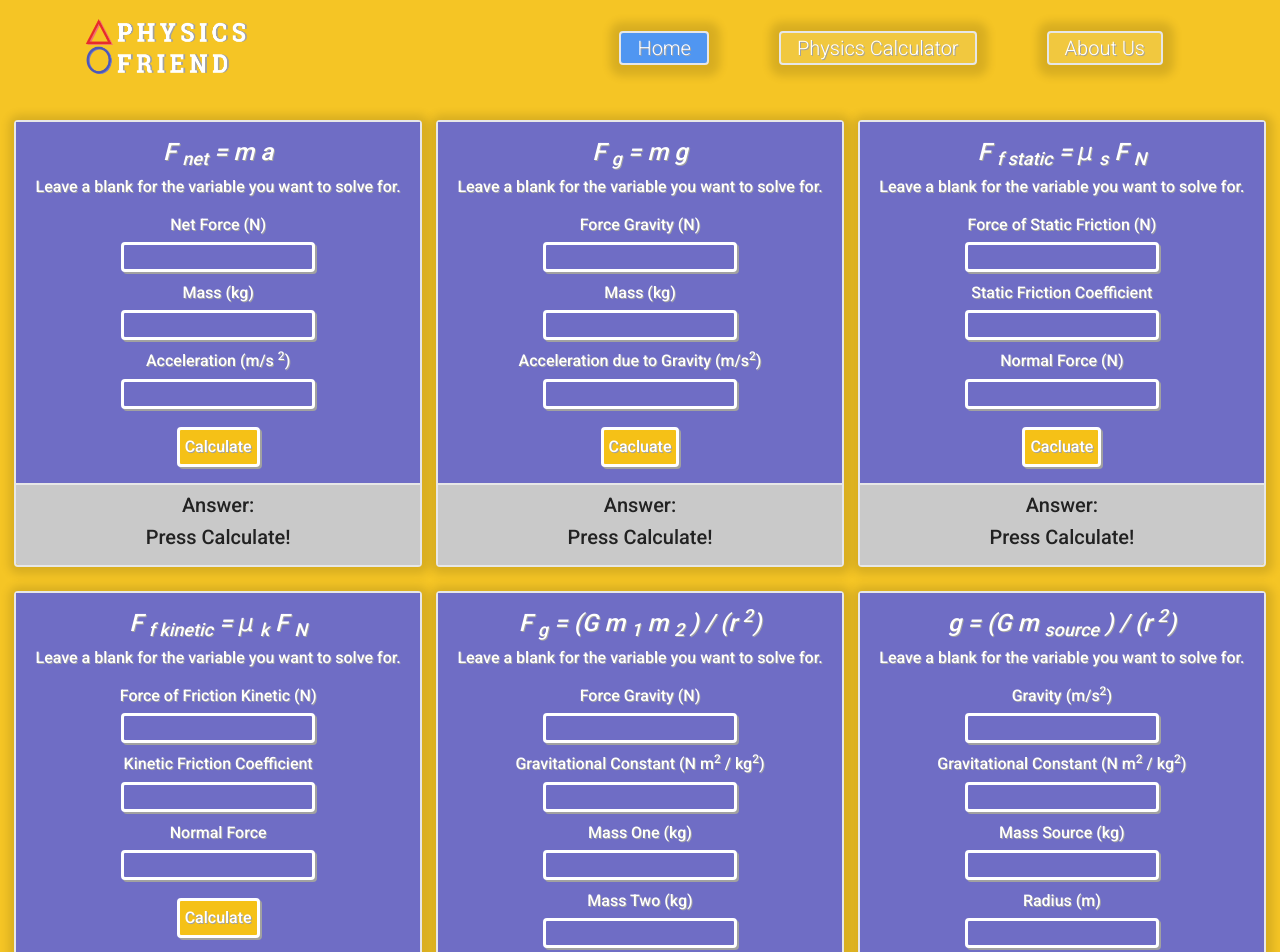
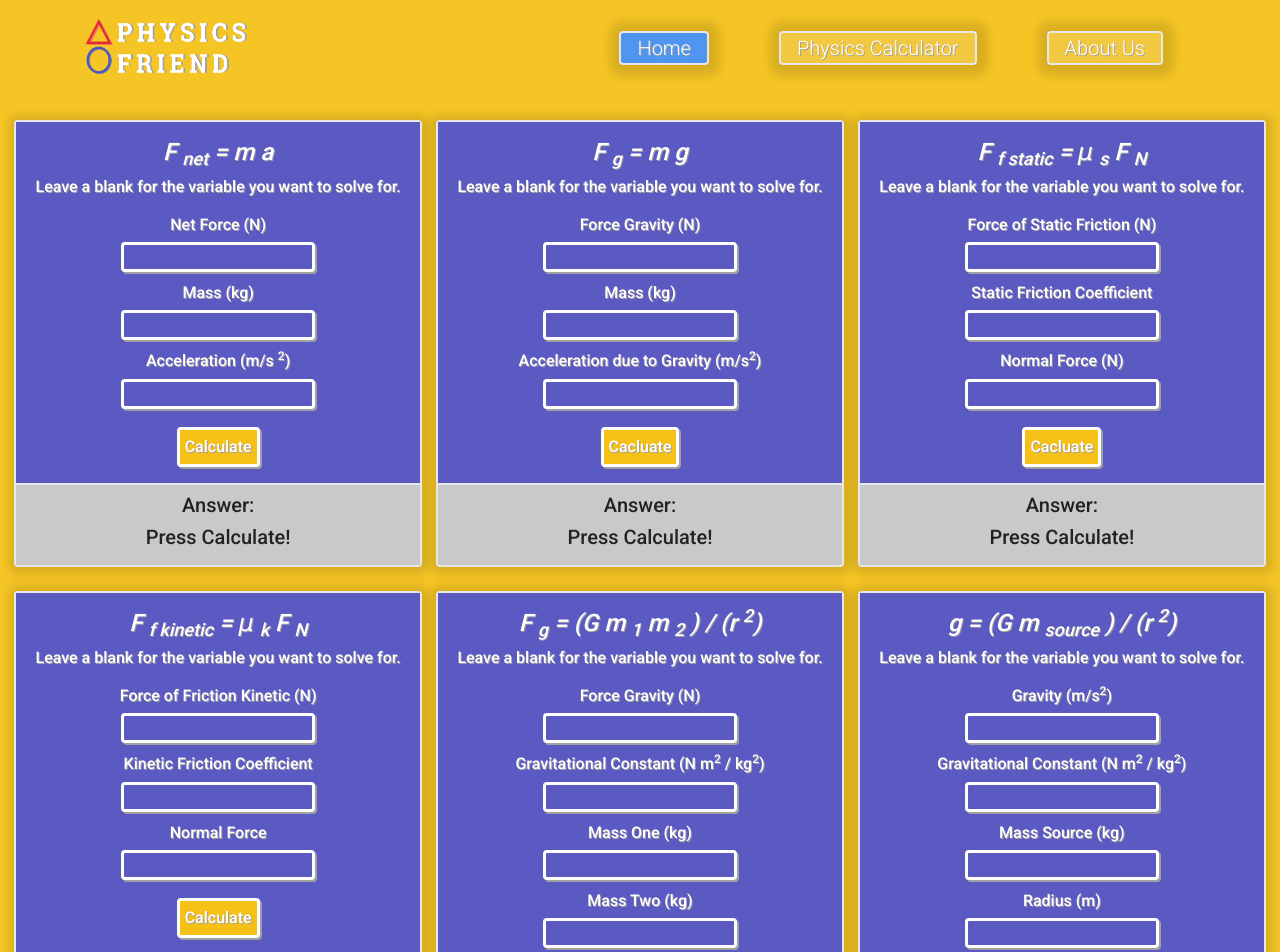
Before and after one commit to Sparsh101AI/Physics-Friend-Application, a React (Create React App) app: page /Dynamics in a window 1280 px wide. Shown: the top 952 px of the page. Built offline with nearby package versions, Linux system fonts and the light colour scheme.

Commit message:
Finished -- Probably just some final touches left

```diff
--- a/src/Dynamics/Dynamics.css
+++ b/src/Dynamics/Dynamics.css
@@ -1,3 +1,3 @@
 #d1 {
-  background-color: rgb(111, 109, 197) !important;
+  background-color: rgb(91, 89, 194) !important;
 }
--- a/src/Dynamics/Dynamics.js
+++ b/src/Dynamics/Dynamics.js
@@ -4,6 +4,264 @@ import CardGroup from "react-bootstrap/CardGroup";
 import React from "react";
 
 function Dynamics() {
+  //Force Variables
+  const [fma_Answer, setFMA_Answer] = React.useState("Press Calculate!");
+  const [fma_F, setFMA_F] = React.useState("");
+  const [fma_M, setFMA_M] = React.useState("");
+  const [fma_A, setFMA_A] = React.useState("");
+  let changeFMA_F = (event) => {
+    const newValue = event.target.value;
+    setFMA_F(newValue);
+  };
+  let changeFMA_M = (event) => {
+    const newValue = event.target.value;
+    setFMA_M(newValue);
+  };
+  let changeFMA_A = (event) => {
+    const newValue = event.target.value;
+    setFMA_A(newValue);
+  };
+  let changeFMA_Answer = () => {
+    const fma_variables = [fma_F, fma_M, fma_A];
+    let counter = 0;
+    for (var i = 0; i < fma_variables.length; i++) {
+      if (fma_variables[i] === "") counter++;
+    }
+    if (counter > 1) {
+      setFMA_Answer("ERROR");
+      return;
+    }
+    if (counter === 0 && parseInt(fma_F) === fma_M * fma_A) {
+      setFMA_Answer("Equation is Correct");
+      return;
+    } else if (counter === 0) {
+      setFMA_Answer("Equation is Incorrect");
+      return;
+    }
+    if (fma_F === "") setFMA_Answer(fma_M * fma_A + " N");
+    if (fma_M === "") setFMA_Answer(fma_F / fma_A + " kg");
+    if (fma_A === "") setFMA_Answer(fma_F / fma_M + " m/s²");
+  };
+  //Force Gravity Formula
+  const [fmg_Answer, setFMG_Answer] = React.useState("Press Calculate!");
+  const [fmg_F, setFMG_F] = React.useState("");
+  const [fmg_M, setFMG_M] = React.useState("");
+  const [fmg_G, setFMG_G] = React.useState("");
+  let changeFMG_F = (event) => {
+    const newValue = event.target.value;
+    setFMG_F(newValue);
+  };
+  let changeFMG_M = (event) => {
+    const newValue = event.target.value;
+    setFMG_M(newValue);
+  };
+  let changeFMG_G = (event) => {
+    const newValue = event.target.value;
+    setFMG_G(newValue);
+  };
+  let changeFMG_Answer = () => {
+    const fmg_variables = [fmg_F, fmg_M, fmg_G];
+    let counter = 0;
+    for (var i = 0; i < fmg_variables.length; i++) {
+      if (fmg_variables[i] === "") counter++;
+    }
+    if (counter > 1) {
+      setFMG_Answer("ERROR");
+      return;
+    }
+    if (counter === 0 && parseInt(fmg_F) === fmg_M * fmg_G) {
+      setFMG_Answer("Equation is Correct");
+      return;
+    } else if (counter === 0) {
+      setFMG_Answer("Equation is Incorrect");
+      return;
+    }
+    if (fmg_F === "") setFMG_Answer(fmg_M * fmg_G + " N");
+    if (fmg_M === "") setFMG_Answer(fmg_F / fmg_G + " kg");
+    if (fmg_G === "") setFMG_Answer(fmg_F / fmg_M + " m/s²");
+  };
+  //Friction Static Variables
+  const [fus_Answer, setFUS_Answer] = React.useState("Press Calculate!");
+  const [fus_F, setFUS_F] = React.useState("");
+  const [fus_Us, setFUS_Us] = React.useState("");
+  const [fus_Fn, setFUS_Fn] = React.useState("");
+  let changeFUS_F = (event) => {
+    const newValue = event.target.value;
+    setFUS_F(newValue);
+  };
+  let changeFUS_Us = (event) => {
+    const newValue = event.target.value;
+    setFUS_Us(newValue);
+  };
+  let changeFUS_Fn = (event) => {
+    const newValue = event.target.value;
+    setFUS_Fn(newValue);
+  };
+  let changeFUS_Answer = () => {
+    const fus_variables = [fus_F, fus_Us, fus_Fn];
+    let counter = 0;
+    for (var i = 0; i < fus_variables.length; i++) {
+      if (fus_variables[i] === "") counter++;
+    }
+    if (counter > 1) {
+      setFUS_Answer("ERROR");
+      return;
+    }
+    if (counter === 0 && parseInt(fus_F) === fus_Us * fus_Fn) {
+      setFUS_Answer("Equation is Correct");
+      return;
+    } else if (counter === 0) {
+      setFUS_Answer("Equation is Incorrect");
+      return;
+    }
+    if (fus_F === "") setFUS_Answer(fus_Us * fus_Fn + " N");
+    if (fus_Us === "") setFUS_Answer(fus_F / fus_Fn);
+    if (fus_Fn === "") setFUS_Answer(fus_F / fus_Us + " N");
+  };
+  //FUK Variables
+  const [fuk_Answer, setFUK_Answer] = React.useState("Press Calculate!");
+  const [fuk_F, setFUK_F] = React.useState("");
+  const [fuk_Uk, setFUK_Uk] = React.useState("");
+  const [fuk_Fn, setFUK_Fn] = React.useState("");
+  let changeFUK_F = (event) => {
+    const newValue = event.target.value;
+    setFUK_F(newValue);
+  };
+  let changeFUK_Uk = (event) => {
+    const newValue = event.target.value;
+    setFUK_Uk(newValue);
+  };
+  let changeFUK_Fn = (event) => {
+    const newValue = event.target.value;
+    setFUK_Fn(newValue);
+  };
+  let changeFUK_Answer = () => {
+    const fuk_variables = [fuk_F, fuk_Uk, fuk_Fn];
+    let counter = 0;
+    for (var i = 0; i < fuk_variables.length; i++) {
+      if (fuk_variables[i] === "") counter++;
+    }
+    if (counter > 1) {
+      setFUK_Answer("ERROR");
+      return;
+    }
+    if (counter === 0 && parseInt(fuk_F) === fuk_Uk * fuk_Fn) {
+      setFUK_Answer("Equation is Correct");
+      return;
+    } else if (counter === 0) {
+      setFUK_Answer("Equation is Incorrect");
+      return;
+    }
+    if (fuk_F === "") setFUK_Answer(fuk_Uk * fuk_Fn + " N");
+    if (fuk_Uk === "") setFUK_Answer(fuk_F / fuk_Fn);
+    if (fuk_Fn === "") setFUK_Answer(fuk_F / fuk_Uk + " N");
+  };
+  //FG
+  const [fg_Answer, setFG_Answer] = React.useState("Press Calculate!");
+  const [fg_F, setFG_F] = React.useState("");
+  const [fg_G, setFG_G] = React.useState("");
+  const [fg_M1, setFG_M1] = React.useState("");
+  const [fg_M2, setFG_M2] = React.useState("");
+  const [fg_R, setFG_R] = React.useState("");
+  let changeFG_F = (event) => {
+    const newValue = event.target.value;
+    setFG_F(newValue);
+  };
+  let changeFG_G = (event) => {
+    const newValue = event.target.value;
+    setFG_G(newValue);
+  };
+  let changeFG_M1 = (event) => {
+    const newValue = event.target.value;
+    setFG_M1(newValue);
+  };
+  let changeFG_M2 = (event) => {
+    const newValue = event.target.value;
+    setFG_M2(newValue);
+  };
+  let changeFG_R = (event) => {
+    const newValue = event.target.value;
+    setFG_R(newValue);
+  };
+  let changeFG_Answer = () => {
+    const fg_variables = [fg_F, fg_G, fg_M1, fg_M2, fg_R];
+    let counter = 0;
+    for (var i = 0; i < fg_variables.length; i++) {
+      if (fg_variables[i] === "") counter++;
+    }
+    if (counter > 1) {
+      setFG_Answer("ERROR");
+      return;
+    }
+    if (
+      counter === 0 &&
+      parseInt(fg_F) === parseInt((fg_G * fg_M1 * fg_M2) / (fg_R * fg_R))
+    ) {
+      setFG_Answer("Equation is Correct");
+      return;
+    } else if (counter === 0) {
+      setFG_Answer("Equation is Incorrect");
+      return;
+    }
+    if (fg_F === "")
+      setFG_Answer((fg_G * fg_M1 * fg_M2) / (fg_R * fg_R) + " N");
+    if (fg_G === "")
+      setFG_Answer((fg_F * fg_R * fg_R) / (fg_M1 * fg_M2) + " N m² / kg²");
+    if (fg_M1 === "")
+      setFG_Answer((fg_F * fg_R * fg_R) / (fg_G * fg_M2) + " kg");
+    if (fg_M2 === "")
+      setFG_Answer((fg_F * fg_R * fg_R) / (fg_G * fg_M1) + " kg");
+    if (fg_R === "")
+      setFG_Answer(Math.sqrt((fg_G * fg_M1 * fg_M2) / fg_F) + " m");
+  };
+  //Gravity Variables
+  const [g1_Answer, setG1_Answer] = React.useState("Press Calculate!");
+  const [g1_Gra, setG1_Gra] = React.useState("");
+  const [g1_G, setG1_G] = React.useState("");
+  const [g1_M, setG1_M] = React.useState("");
+  const [g1_R, setG1_R] = React.useState("");
+  let changeG1_Gra = (event) => {
+    const newValue = event.target.value;
+    setG1_Gra(newValue);
+  };
+  let changeG1_G = (event) => {
+    const newValue = event.target.value;
+    setG1_G(newValue);
+  };
+  let changeG1_M = (event) => {
+    const newValue = event.target.value;
+    setG1_M(newValue);
+  };
+  let changeG1_R = (event) => {
+    const newValue = event.target.value;
+    setG1_R(newValue);
+  };
+  let changeG1_Answer = () => {
+    const g1_variables = [g1_Gra, g1_G, g1_M, g1_R];
+    let counter = 0;
+    for (var i = 0; i < g1_variables.length; i++) {
+      if (g1_variables[i] === "") counter++;
+    }
+    if (counter > 1) {
+      setG1_Answer("ERROR");
+      return;
+    }
+    if (
+      counter === 0 &&
+      parseInt(g1_Gra) === parseInt((g1_G * g1_M) / (g1_R * g1_R))
+    ) {
+      setG1_Answer("Equation is Correct");
+      return;
+    } else if (counter === 0) {
+      setG1_Answer("Equation is Incorrect");
+      return;
+    }
+    if (g1_Gra === "") setG1_Answer((g1_G * g1_M) / (g1_R * g1_R) + " m/s²");
+    if (g1_G === "")
+      setG1_Answer((g1_Gra * g1_R * g1_R) / g1_M + " N m² / kg²");
+    if (g1_M === "") setG1_Answer((g1_Gra * g1_R * g1_R) / g1_G + " kg");
+    if (g1_R === "") setG1_Answer(Math.sqrt((g1_G * g1_M) / g1_Gra) + " m");
+  };
   return (
     <div>
       <div>
@@ -21,19 +279,21 @@ function Dynamics() {
                 Leave a blank for the variable you want to solve for.
               </Card.Text>
               <h6 id="d1">Net Force (N)</h6>
-              <input id="d1" className="inp"></input>
+              <input id="d1" className="inp" onChange={changeFMA_F}></input>
               <h6 id="d1">Mass (kg)</h6>
-              <input id="d1" className="inp"></input>
+              <input id="d1" className="inp" onChange={changeFMA_M}></input>
               <h6 id="d1">
                 Acceleration (m/s <sup id="d1">2</sup>)
               </h6>
-              <input id="d1" className="inp"></input>
+              <input id="d1" className="inp" onChange={changeFMA_A}></input>
               <br />
-              <button className="calcbtn">Calculate</button>
+              <button className="calcbtn" onClick={changeFMA_Answer}>
+                Calculate
+              </button>
             </Card.Body>
             <Card.Footer className="foot">
               <h5 className="foot-text">Answer:</h5>
-              <h5 className="foot-text">Press Calculate!</h5>
+              <h5 className="foot-text">{fma_Answer}</h5>
             </Card.Footer>
           </Card>
           <Card className="kcard">
@@ -49,19 +309,21 @@ function Dynamics() {
                 Leave a blank for the variable you want to solve for.
               </Card.Text>
               <h6 id="d1">Force Gravity (N)</h6>
-              <input id="d1" className="inp"></input>
+              <input id="d1" className="inp" onChange={changeFMG_F}></input>
               <h6 id="d1">Mass (kg)</h6>
-              <input id="d1" className="inp"></input>
+              <input id="d1" className="inp" onChange={changeFMG_M}></input>
               <h6 id="d1">
                 Acceleration due to Gravity (m/s<sup id="d1">2</sup>)
               </h6>
-              <input id="d1" className="inp"></input>
+              <input id="d1" className="inp" onChange={changeFMG_G}></input>
               <br />
-              <button className="calcbtn">Cacluate</button>
+              <button className="calcbtn" onClick={changeFMG_Answer}>
+                Cacluate
+              </button>
             </Card.Body>
             <Card.Footer className="foot">
               <h5 className="foot-text">Answer:</h5>
-              <h5 className="foot-text">Press Calculate!</h5>
+              <h5 className="foot-text">{fmg_Answer}</h5>
             </Card.Footer>
           </Card>
           <Card className="kcard">
@@ -78,17 +340,19 @@ function Dynamics() {
                 Leave a blank for the variable you want to solve for.
               </Card.Text>
               <h6 id="d1">Force of Static Friction (N)</h6>
-              <input id="d1" className="inp"></input>
+              <input id="d1" className="inp" onChange={changeFUS_F}></input>
               <h6 id="d1">Static Friction Coefficient</h6>
-              <input id="d1" className="inp"></input>
+              <input id="d1" className="inp" onChange={changeFUS_Us}></input>
               <h6 id="d1">Normal Force (N)</h6>
-              <input id="d1" className="inp"></input>
+              <input id="d1" className="inp" onChange={changeFUS_Fn}></input>
               <br />
-              <button className="calcbtn">Cacluate</button>
+              <button className="calcbtn" onClick={changeFUS_Answer}>
+                Cacluate
+              </button>
             </Card.Body>
             <Card.Footer className="foot">
               <h5 className="foot-text">Answer:</h5>
-              <h5 className="foot-text">Press Calculate!</h5>
+              <h5 className="foot-text">{fus_Answer}</h5>
             </Card.Footer>
           </Card>
         </CardGroup>
@@ -110,17 +374,19 @@ function Dynamics() {
                 Leave a blank for the variable you want to solve for.
               </Card.Text>
               <h6 id="d1">Force of Friction Kinetic (N)</h6>
-              <input id="d1" className="inp"></input>
+              <input id="d1" className="inp" onChange={changeFUK_F}></input>
               <h6 id="d1">Kinetic Friction Coefficient</h6>
-              <input id="d1" className="inp"></input>
+              <input id="d1" className="inp" onChange={changeFUK_Uk}></input>
               <h6 id="d1">Normal Force</h6>
-              <input id="d1" className="inp"></input>
+              <input id="d1" className="inp" onChange={changeFUK_Fn}></input>
               <br />
-              <button className="calcbtn">Calculate</button>
+              <button className="calcbtn" onClick={changeFUK_Answer}>
+                Calculate
+              </button>
             </Card.Body>
             <Card.Footer className="foot">
               <h5 className="foot-text">Answer:</h5>
-              <h5 className="foot-text">Press Calculate!</h5>
+              <h5 className="foot-text">{fuk_Answer}</h5>
             </Card.Footer>
           </Card>
           <Card className="kcard">
@@ -137,24 +403,26 @@ function Dynamics() {
                 Leave a blank for the variable you want to solve for.
               </Card.Text>
               <h6 id="d1">Force Gravity (N)</h6>
-              <input id="d1" className="inp"></input>
+              <input id="d1" className="inp" onChange={changeFG_F}></input>
               <h6 id="d1">
                 Gravitational Constant (N m<sup id="d1">2</sup> / kg
                 <sup id="d1">2</sup>)
               </h6>
-              <input id="d1" className="inp"></input>
+              <input id="d1" className="inp" onChange={changeFG_G}></input>
               <h6 id="d1">Mass One (kg)</h6>
-              <input id="d1" className="inp"></input>
+              <input id="d1" className="inp" onChange={changeFG_M1}></input>
               <h6 id="d1">Mass Two (kg)</h6>
-              <input id="d1" className="inp"></input>
+              <input id="d1" className="inp" onChange={changeFG_M2}></input>
               <h6 id="d1">Radius (m)</h6>
-              <input id="d1" className="inp"></input>
+              <input id="d1" className="inp" onChange={changeFG_R}></input>
               <br />
-              <button className="calcbtn">Calculate</button>
+              <button className="calcbtn" onClick={changeFG_Answer}>
+                Calculate
+              </button>
             </Card.Body>
             <Card.Footer className="foot">
               <h5 className="foot-text">Answer:</h5>
-              <h5 className="foot-text">Press Calculate!</h5>
+              <h5 className="foot-text">{fg_Answer}</h5>
             </Card.Footer>
           </Card>
           <Card className="kcard">
@@ -173,22 +441,24 @@ function Dynamics() {
               <h6 id="d1">
                 Gravity (m/s<sup id="d1">2</sup>)
               </h6>
-              <input id="d1" className="inp"></input>
+              <input id="d1" className="inp" onChange={changeG1_Gra}></input>
               <h6 id="d1">
                 Gravitational Constant (N m<sup id="d1">2</sup> / kg
                 <sup id="d1">2</sup>)
               </h6>
-              <input id="d1" className="inp"></input>
+              <input id="d1" className="inp" onChange={changeG1_G}></input>
               <h6 id="d1">Mass Source (kg)</h6>
-              <input id="d1" className="inp"></input>
+              <input id="d1" className="inp" onChange={changeG1_M}></input>
               <h6 id="d1">Radius (m)</h6>
-              <input id="d1" className="inp"></input>
+              <input id="d1" className="inp" onChange={changeG1_R}></input>
               <br />
-              <button className="calcbtn">Calculate</button>
+              <button className="calcbtn" onClick={changeG1_Answer}>
+                Calculate
+              </button>
             </Card.Body>
             <Card.Footer className="foot">
               <h5 className="foot-text">Answer:</h5>
-              <h5 className="foot-text">Press Calculate!</h5>
+              <h5 className="foot-text">{g1_Answer}</h5>
             </Card.Footer>
           </Card>
         </CardGroup>
```
